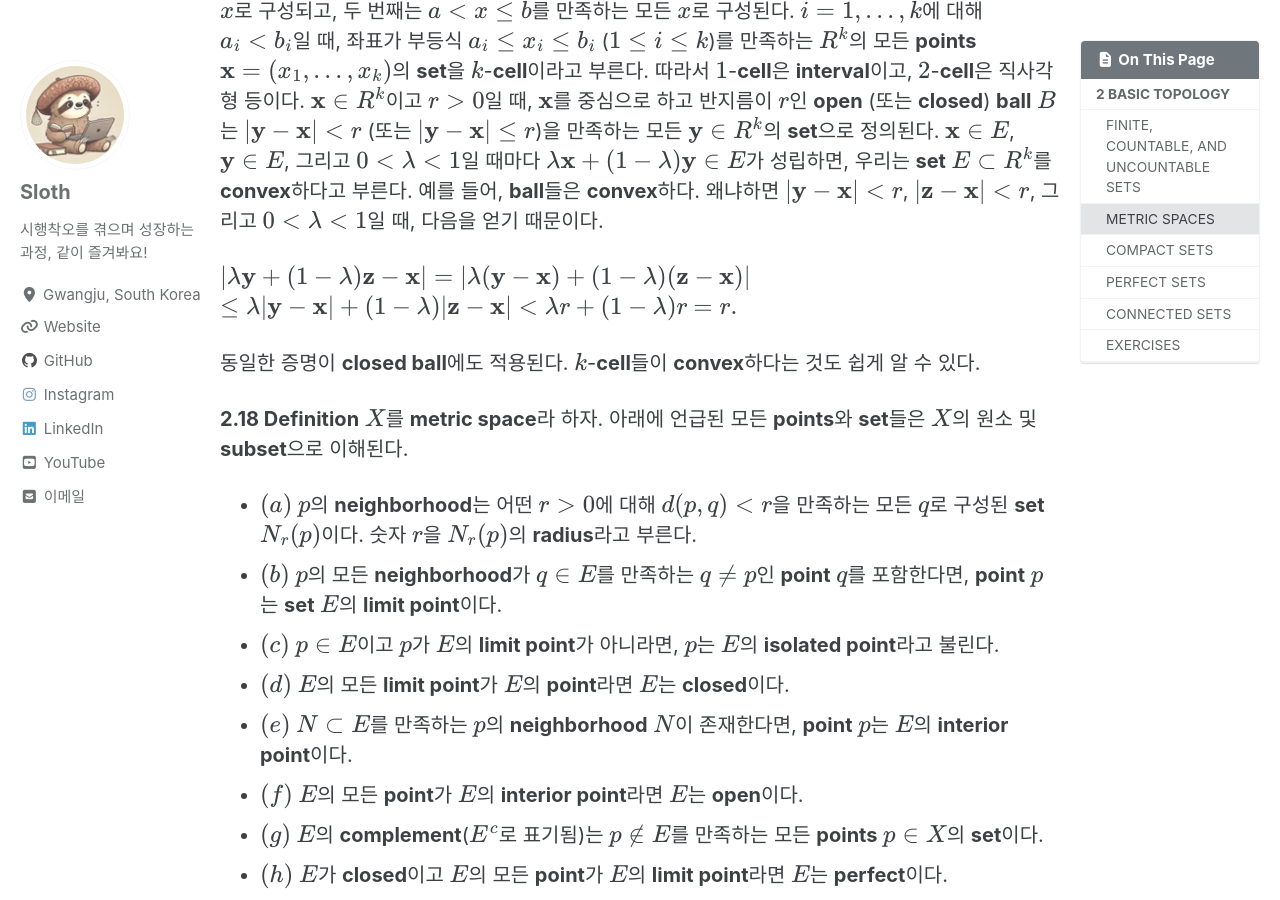
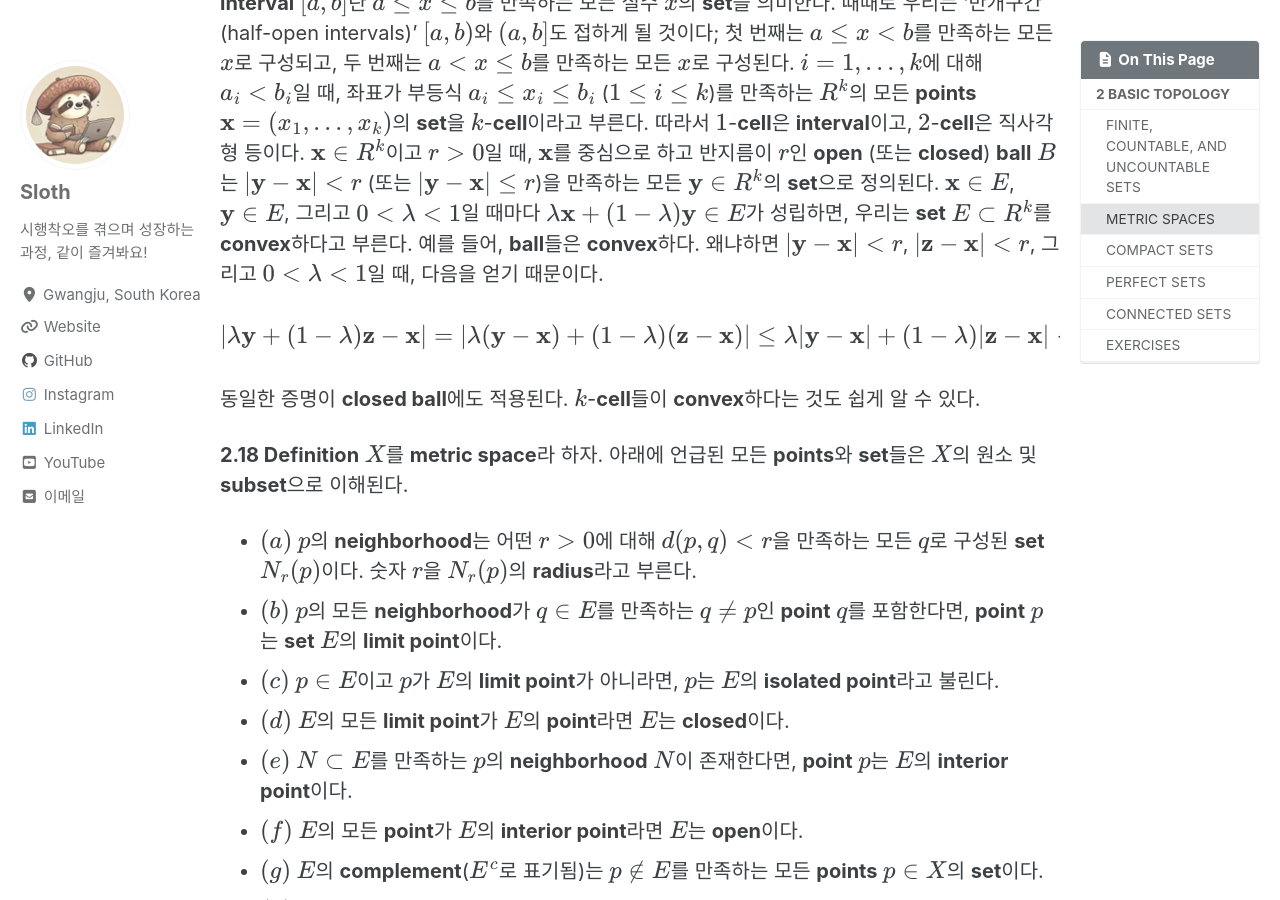
Before and after one commit to renaissance-sloth/renaissance-sloth.github.io, a Jekyll site: the page built from 7th semester/Mathematical Analysis/_posts/2026-03-29-ch2.md, in a window 1280 px wide and 900 px high, scrolled down 8474 px. Built offline with Jekyll 4.4.1, drawn with Linux system fonts in a browser that asks for light colours; cached includes are drawn as plain includes; comment, search, counter and statistics services are not loaded.

Commit message:
Docs: fix little

```diff
--- a/7th semester/Mathematical Analysis/_posts/2026-03-29-ch2.md
+++ b/7th semester/Mathematical Analysis/_posts/2026-03-29-ch2.md
@@ -111,6 +111,7 @@ $$(i)$$와 $$(ii)$$는 명확하다. $$(iii)$$을 증명하기 위해, 모든 $$
 **commutative law**와 **associative law**는 자명하다:
 
 $$(8) \quad A \cup B = B \cup A; \quad A \cap B = B \cap A.$$
+
 $$(9) \quad (A \cup B) \cup C = A \cup (B \cup C); \quad (A \cap B) \cap C = A \cap (B \cap C).$$
 
 따라서 $$(3)$$과 $$(6)$$에서 괄호의 생략은 정당화된다.
@@ -209,9 +210,7 @@ $$\mathbf{x} \in R^k$$이고 $$r > 0$$일 때, $$\mathbf{x}$$를 중심으로
 $$\mathbf{x} \in E$$, $$\mathbf{y} \in E$$, 그리고 $$0 < \lambda < 1$$일 때마다 $$\lambda \mathbf{x} + (1 - \lambda)\mathbf{y} \in E$$가 성립하면, 우리는 **set** $$E \subset R^k$$를 **convex**하다고 부른다.
 예를 들어, **ball**들은 **convex**하다. 왜냐하면 $$ \vert \mathbf{y} - \mathbf{x} \vert  < r$$, $$ \vert \mathbf{z} - \mathbf{x} \vert  < r$$, 그리고 $$0 < \lambda < 1$$일 때, 다음을 얻기 때문이다.
 
-$$ \vert \lambda \mathbf{y} + (1 - \lambda)\mathbf{z} - \mathbf{x} \vert  =  \vert \lambda(\mathbf{y} - \mathbf{x}) + (1 - \lambda)(\mathbf{z} - \mathbf{x}) \vert $$
-$$\le \lambda \vert \mathbf{y} - \mathbf{x} \vert  + (1 - \lambda) \vert \mathbf{z} - \mathbf{x} \vert  < \lambda r + (1 - \lambda)r$$
-$$= r.$$
+$$ \vert \lambda \mathbf{y} + (1 - \lambda)\mathbf{z} - \mathbf{x} \vert  =  \vert \lambda(\mathbf{y} - \mathbf{x}) + (1 - \lambda)(\mathbf{z} - \mathbf{x}) \vert \le \lambda \vert \mathbf{y} - \mathbf{x} \vert  + (1 - \lambda) \vert \mathbf{z} - \mathbf{x} \vert  < \lambda r + (1 - \lambda)r = r.$$
 
 동일한 증명이 **closed ball**에도 적용된다. $$k$$-**cell**들이 **convex**하다는 것도 쉽게 알 수 있다.
 
```
Also changed, not shown: 7th semester/Mathematical Analysis/_posts/2026-05-25-hw2.md (+1 -1 lines).
